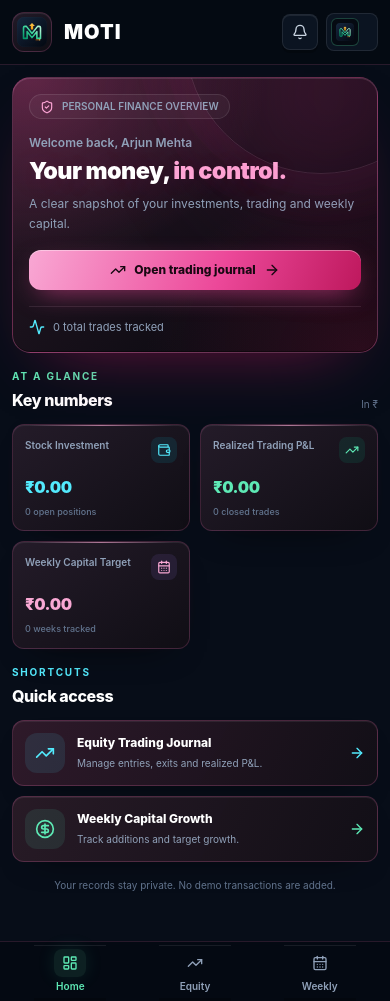
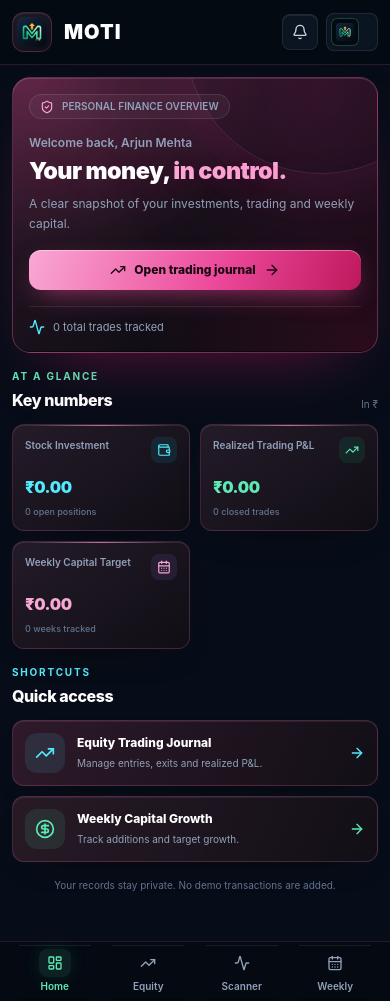
Before and after one commit to aarthak21-beep/MOTI-Money-Tracking-, a React (Vite) app: page / in a window 390 px wide. Built offline with nearby package versions, Linux system fonts and the light colour scheme.

Commit message:
Add Swing Scanner mobile navigation

```diff
--- a/src/components/MobileBottomNav.tsx
+++ b/src/components/MobileBottomNav.tsx
@@ -1,5 +1,5 @@
 import React from 'react';
-import { LayoutDashboard, TrendingUp, CalendarDays } from 'lucide-react';
+import { LayoutDashboard, TrendingUp, CalendarDays, Activity } from 'lucide-react';
 
 interface MobileBottomNavProps {
   currentTab: string;
@@ -10,6 +10,7 @@ export const MobileBottomNav: React.FC<MobileBottomNavProps> = ({ currentTab, on
   const tabs = [
     { id: 'dashboard', label: 'Home', icon: LayoutDashboard },
     { id: 'stockTrading', label: 'Equity', icon: TrendingUp },
+    { id: 'swingScanner', label: 'Scanner', icon: Activity },
     { id: 'weeklyIncome', label: 'Weekly', icon: CalendarDays },
   ];
   return <nav className="fixed bottom-0 left-0 right-0 z-40 flex h-[60px] items-center justify-around border-t border-white/[0.09] bg-[#050a12]/95 px-2 pb-[env(safe-area-inset-bottom)] backdrop-blur-md lg:hidden">
```
